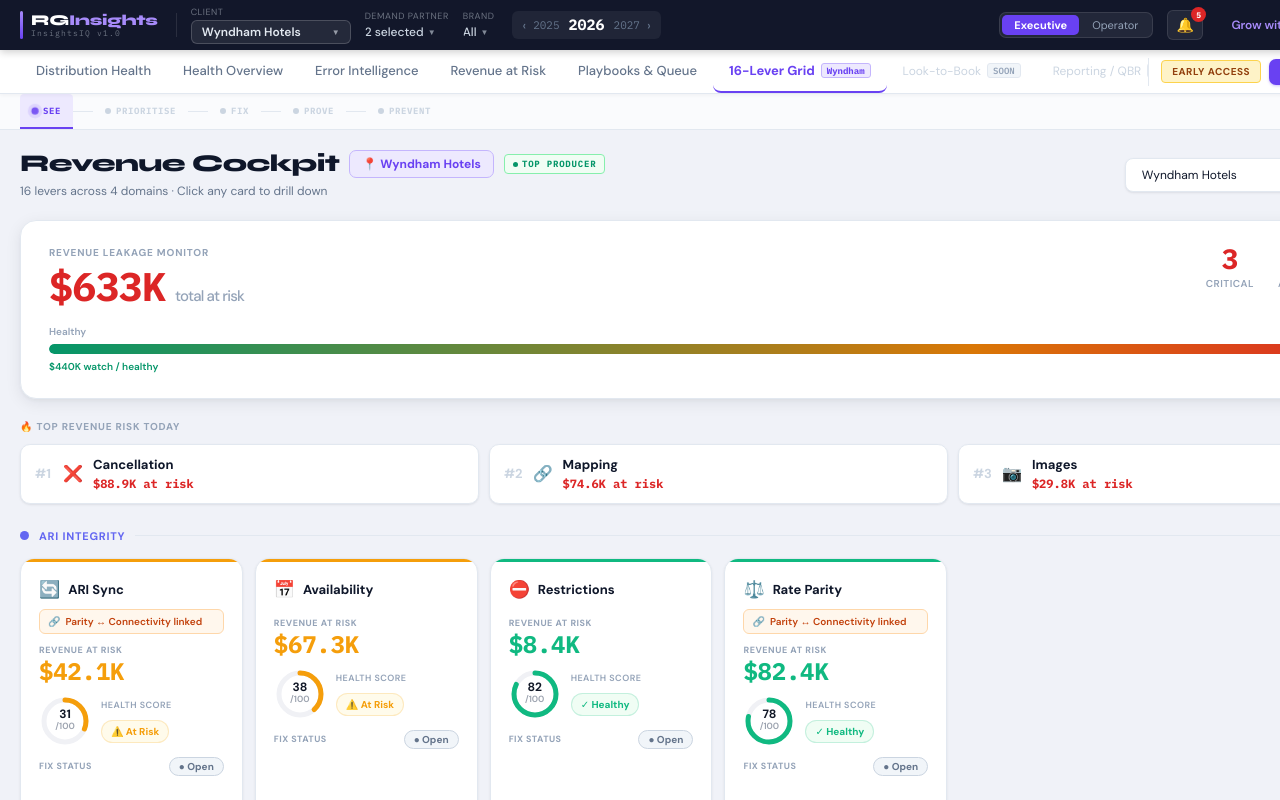
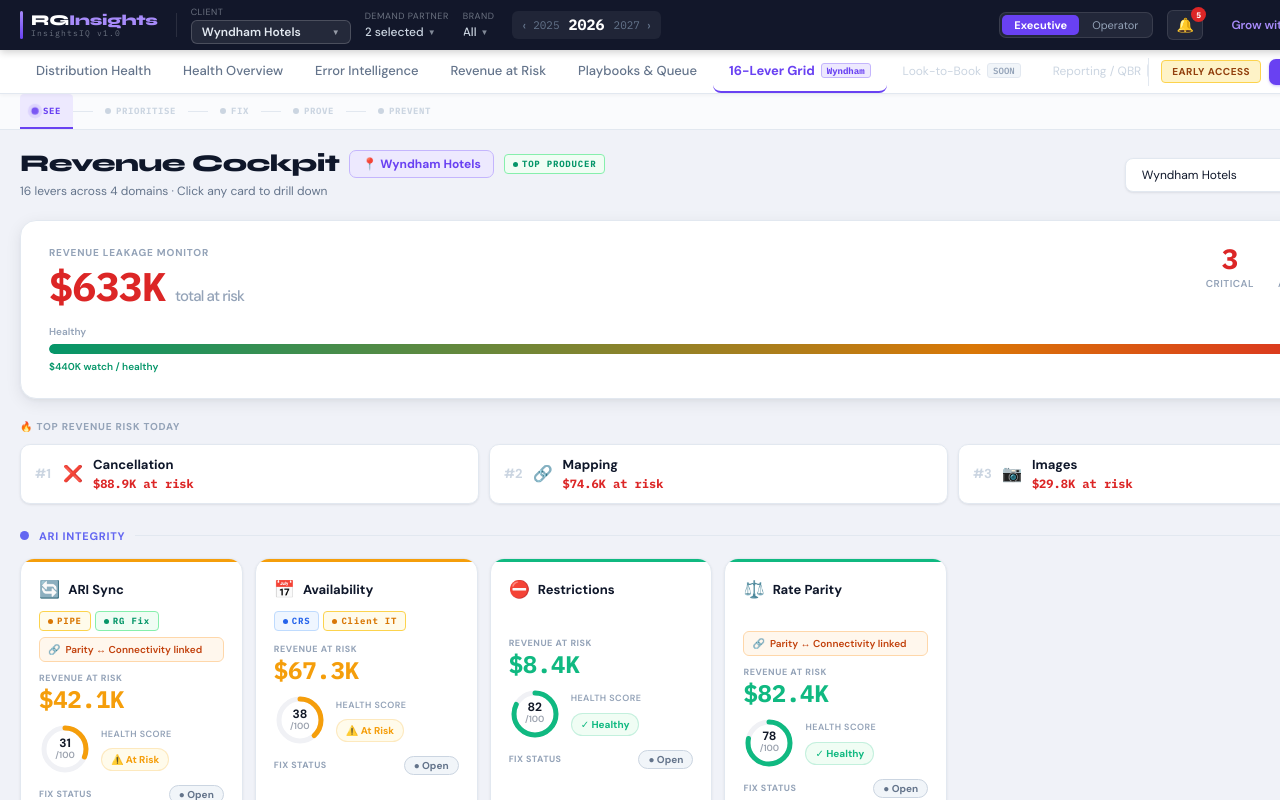
Before and after one commit to jagrose22/insightsiq, a React (Vite) app: page / in a window 1280 px wide. Both pictures are taken after a click on the button "→ View 16-Lever Analysis". Shown: the top 800 px of the page. Built offline with nearby package versions, Linux system fonts and the light colour scheme.

Commit message:
feat: Issue Classification Tags — PIPE/CRS/OTA + ownership

```diff
--- a/src/App.jsx
+++ b/src/App.jsx
@@ -2295,6 +2295,65 @@
   );
 }
 
+// Issue Classification: [issueType, ownership]
+// issueType: crs=blue, pipe=amber, ota=brand-purple
+// ownership: rg=green, client=amber, property=grey
+const ISSUE_TAGS = {
+  "ari-sync":    ["PIPE",    "RG Fix"   ],
+  "availability":["CRS",     "Client IT"],
+  "restrictions":["CRS",     "Property" ],
+  "rate-parity": ["PIPE",    "RG Fix"   ],
+  "error-rate":  ["PIPE",    "RG Fix"   ],
+  "activation":  ["OTA",     "RG Fix"   ],
+  "mapping":     ["PIPE",    "RG Fix"   ],
+  "images":      ["OTA",     "Property" ],
+  "channel-mix": ["OTA",     "Client IT"],
+  "cancellation":["OTA",     "Property" ],
+  // fallbacks for other levers
+  "commission":  ["PIPE",    "RG Fix"   ],
+  "amenities":   ["OTA",     "Property" ],
+  "descriptions":["OTA",     "Property" ],
+  "content-score":["OTA",    "Property" ],
+  "look-to-book":["CRS",     "Client IT"],
+  "booking-pace":["CRS",     "Client IT"],
+};
+
+const ISSUE_TYPE_CFG = {
+  PIPE: { bg:C.amberBg,  color:C.amber,  border:C.amberBorder  },
+  CRS:  { bg:C.blueBg,   color:C.blue,   border:C.blueBorder   },
+  OTA:  { bg:C.brandDim, color:C.brand,  border:C.brandBorder  },
+};
+const OWNER_CFG = {
+  "RG Fix":    { bg:C.greenBg, color:C.green, border:C.greenBorder },
+  "Client IT": { bg:C.amberBg, color:C.amber, border:C.amberBorder },
+  "Property":  { bg:"#F8FAFC", color:C.t3,    border:C.border      },
+};
+
+function IssueTag({ leverId, status }) {
+  if (status === "healthy") return null;
+  const pair = ISSUE_TAGS[leverId];
+  if (!pair) return null;
+  const [type, owner] = pair;
+  const tc = ISSUE_TYPE_CFG[type]  || ISSUE_TYPE_CFG.PIPE;
+  const oc = OWNER_CFG[owner]      || OWNER_CFG["Property"];
+  const chip = (cfg, label) => (
+    <span key={label} style={{display:"inline-flex",alignItems:"center",gap:4,fontSize:9,
+      fontFamily:C.mono,background:cfg.bg,color:cfg.color,
+      border:`1px solid ${cfg.border}`,borderRadius:4,
+      padding:"2px 8px",fontWeight:700,letterSpacing:0.8,whiteSpace:"nowrap"}}>
+      <span style={{width:5,height:5,borderRadius:"50%",background:cfg.color,
+        flexShrink:0,display:"inline-block"}}/>
+      {label}
+    </span>
+  );
+  return (
+    <span style={{display:"inline-flex",alignItems:"center",gap:4}}>
+      {chip(tc, type)}
+      {chip(oc, owner)}
+    </span>
+  );
+}
+
 function LeversPage({ tenant, setTenant, activePartners, onContentErrors, toast }) {
   const [activePanel, setActivePanel] = useState(null);
   const [fixStatus, setFixStatus]     = useState({});
@@ -2431,9 +2490,13 @@
                   {/* Status stripe */}
                   <div style={{position:"absolute",top:0,left:0,right:0,height:3,background:st.bar,borderRadius:"14px 14px 0 0"}}/>
                   {/* Icon + Name */}
-                  <div style={{display:"flex",alignItems:"center",gap:8,marginBottom:lever.parityLink?6:14}}>
+                  <div style={{display:"flex",alignItems:"center",gap:8,marginBottom:4}}>
                     <span style={{fontSize:17}}>{lever.icon}</span>
                     <span style={{fontSize:13,fontWeight:700,color:C.t1}}>{lever.name}</span>
+                  </div>
+                  {/* Issue Classification Tags */}
+                  <div style={{marginBottom:lever.parityLink?6:12,minHeight:18}}>
+                    <IssueTag leverId={lever.id} status={lever.status}/>
                   </div>
                   {/* Parity↔Connectivity callout */}
                   {lever.parityLink && (
@@ -2504,7 +2567,10 @@
                     style={{background:"none",border:"none",cursor:"pointer",fontSize:18,color:C.t4,float:"right",padding:0,lineHeight:1}}>✕</button>
                   <div style={{marginBottom:22}}>
                     <div style={{fontSize:26,marginBottom:6}}>{activeLever.icon}</div>
-                    <h2 style={{fontSize:20,fontWeight:800,color:C.t1,margin:"0 0 4px",fontFamily:"'Syne',sans-serif"}}>{activeLever.name}</h2>
+                    <h2 style={{fontSize:20,fontWeight:800,color:C.t1,margin:"0 0 8px",fontFamily:"'Syne',sans-serif"}}>{activeLever.name}</h2>
+                    <div style={{marginBottom:10}}>
+                      <IssueTag leverId={activeLever.id} status={activeLever.status}/>
+                    </div>
                     <p style={{fontSize:13,color:C.t3,margin:0,lineHeight:1.5}}>{activeLever.detail.description}</p>
                   </div>
                   {/* Score */}
```
